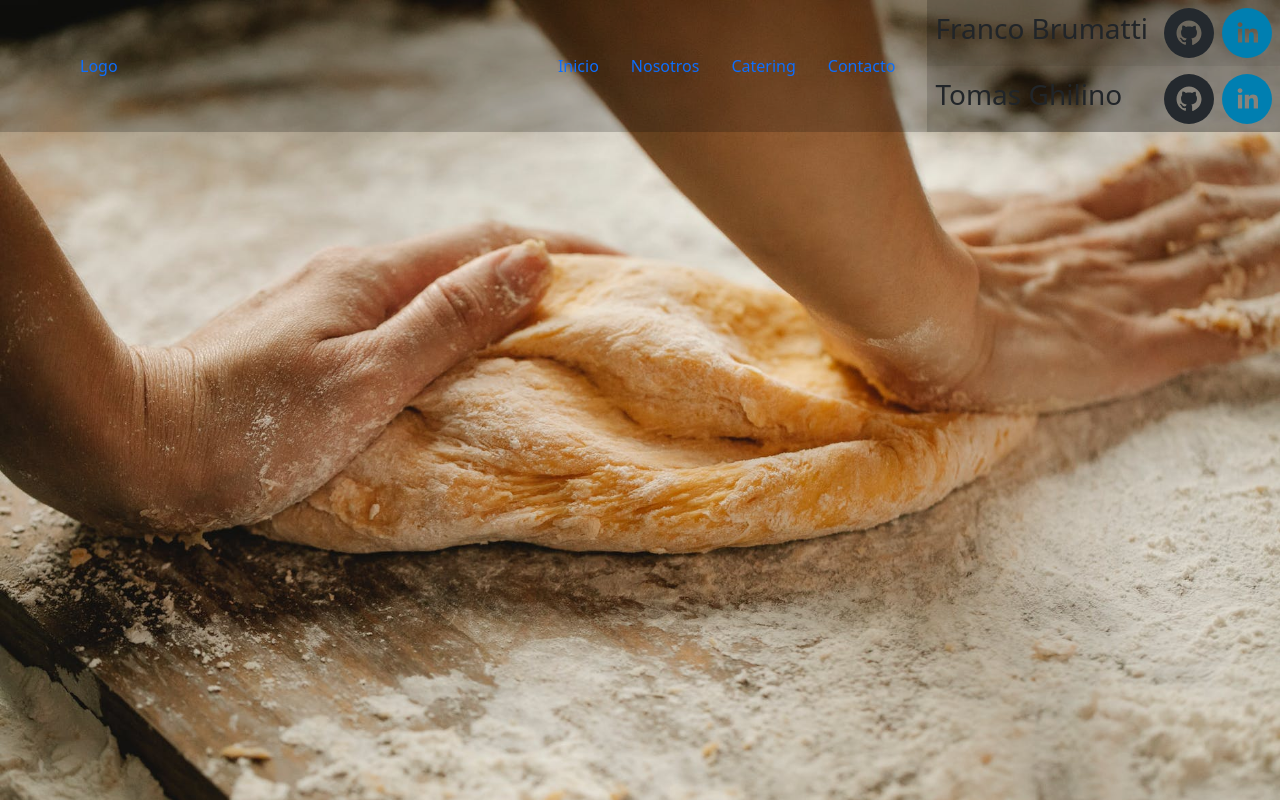
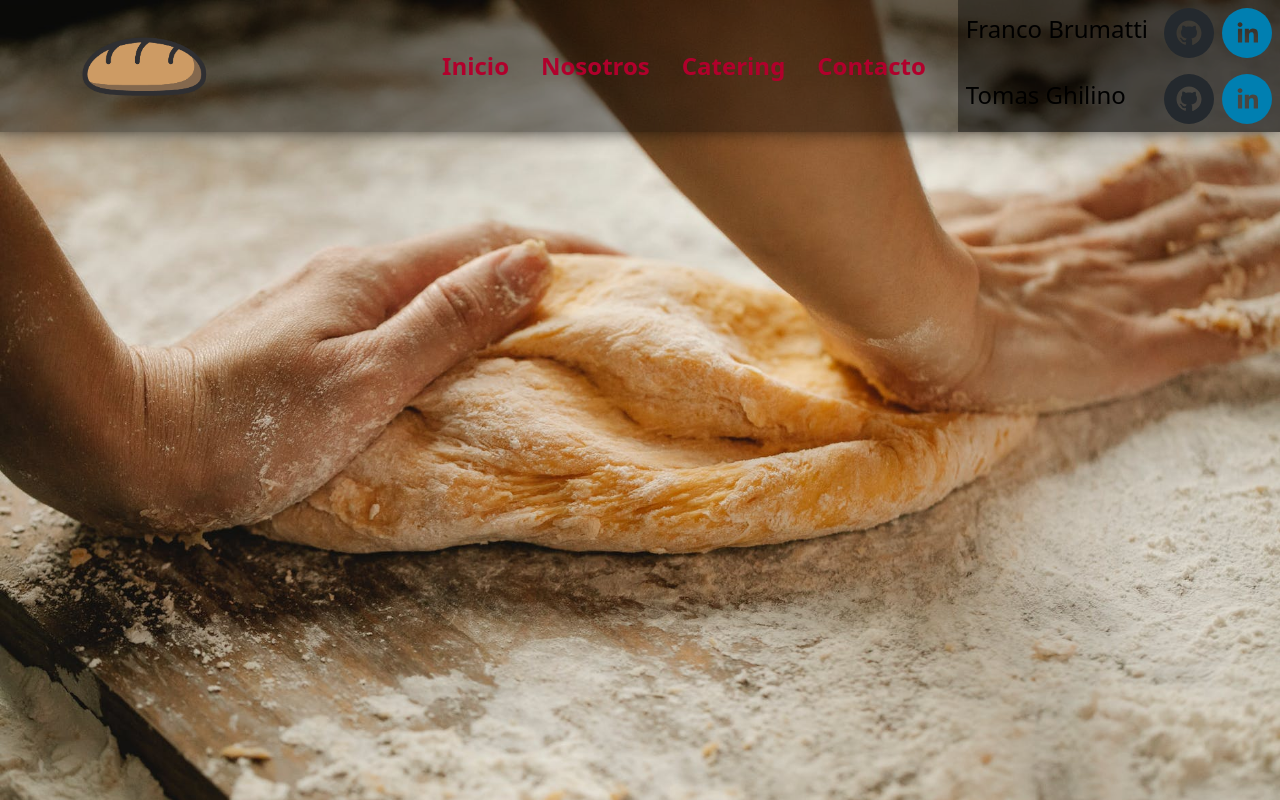
Before and after one commit to tomasghilino/panaderia, a React (Create React App) app: page / in a window 1280 px wide. Built offline with nearby package versions, Linux system fonts and the light colour scheme.

Commit message:
logo y css para la navbar

```diff
--- a/src/components/Navbar.jsx
+++ b/src/components/Navbar.jsx
@@ -10,7 +10,12 @@ const Navbar = () => {
         justify-content: space-between;
         align-items: center;
         min-height: 6rem;
-        background-color: rgba(0, 0, 0, 0.2);
+        background-color: rgba(0, 0, 0, 0.4);
+
+        /* sombra */
+        box-shadow: -2px -3px 17px 1px rgba(0,0,0,0.75);
+        -webkit-box-shadow: -2px -3px 17px 1px rgba(0,0,0,0.75);
+        -moz-box-shadow: -2px -3px 17px 1px rgba(0,0,0,0.75);
     `;
 
     const Botones = styled.div`
@@ -24,40 +29,40 @@ const Navbar = () => {
     const Boton = styled.a`
         text-decoration: none;
         border: none;
+        font-size: 1.5rem;
+        font-weight: bold;
+        color: #b1002c;
+        transition: all .3s;
+        &:hover{
+            color: #d80036;
+            cursor: pointer;
+        }
     `;
 
     const Logo = styled.a`
         text-decoration: none;
         margin-left: 5rem;
+        max-width: 8rem;
+        max-height: 8rem;
+        &:hover{
+            cursor: pointer;
+        }
     `;
 
     const Redes = styled.div`
         display: flex;
-        flex-direction: column;
-    `;
-
-    const RedesFranco = styled.div`
-        display: flex;
         justify-content: space-between;
-        background-color: rgba(0, 0, 0, 0.2);
+        background-color: rgba(0, 0, 0, 0.4);
         padding: .5rem;
         gap: .5rem;
         align-items: center;
-    `;
-
-    const RedesTomi = styled.div`
-        display: flex;
-        justify-content: space-between;
-        background-color: rgba(0, 0, 0, 0.15);
-        padding: .5rem;
-        gap: .5rem;
-        align-items: center;
+        color: #000000;
     `;
 
     return (
         <Nav>
             <Logo>
-                Logo
+                <img className='w-100 h-100' src='media/logo.png' alt="" />
             </Logo>
             <div className='d-flex align-items-center'>
                 <Botones>
@@ -66,22 +71,22 @@ const Navbar = () => {
                     <Boton>Catering</Boton>
                     <Boton>Contacto</Boton>
                 </Botones>
-                <Redes>
-                    <RedesFranco>
-                        <h3>Franco Brumatti</h3>
-                        <div className='justify-content-between'>
+                <div>
+                    <Redes>
+                        <h4>Franco Brumatti</h4>
+                        <div className='d-flex flex-nowrap'>
                             <SocialIcon className='mx-2' url="https://github.com/FrancoBrumatti" network="github" />
                             <SocialIcon url="https://www.linkedin.com/in/franco-brumatti/" network="linkedin" />
                         </div>
-                    </RedesFranco>
-                    <RedesTomi>
-                        <h3>Tomas Ghilino</h3>
-                        <div className='justify-content-between'>
+                    </Redes>
+                    <Redes>
+                        <h4>Tomas Ghilino</h4>
+                        <div className='d-flex flex-nowrap'>
                             <SocialIcon className='mx-2' url="https://github.com/FrancoBrumatti" network="github" />
                             <SocialIcon url="https://www.linkedin.com/in/franco-brumatti/" network="linkedin" />
                         </div>
-                    </RedesTomi>
-                </Redes>
+                    </Redes>
+                </div>
             </div>
         </Nav>
     );
```
Also changed, not shown: public/media/logo.png (added).
